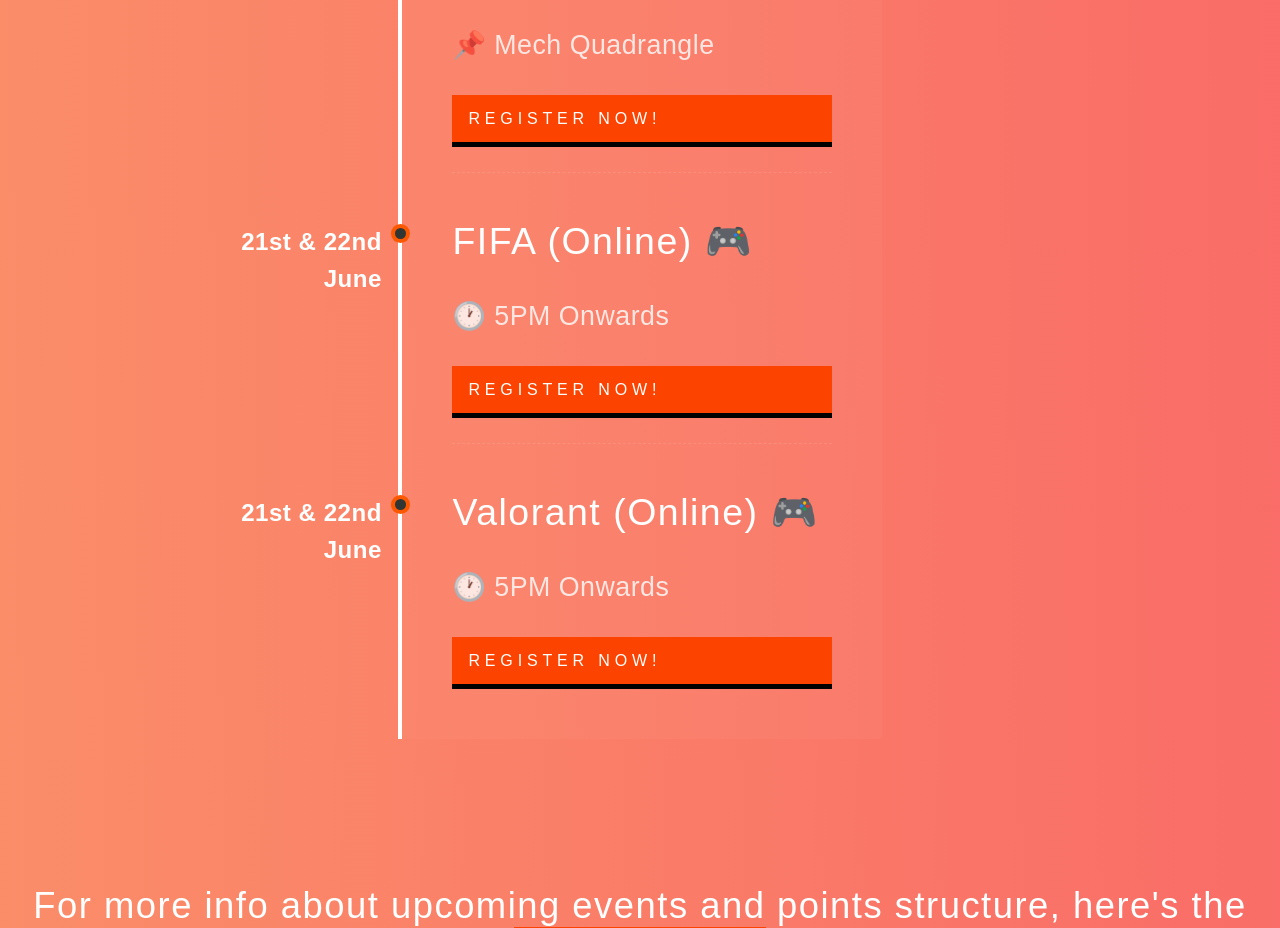
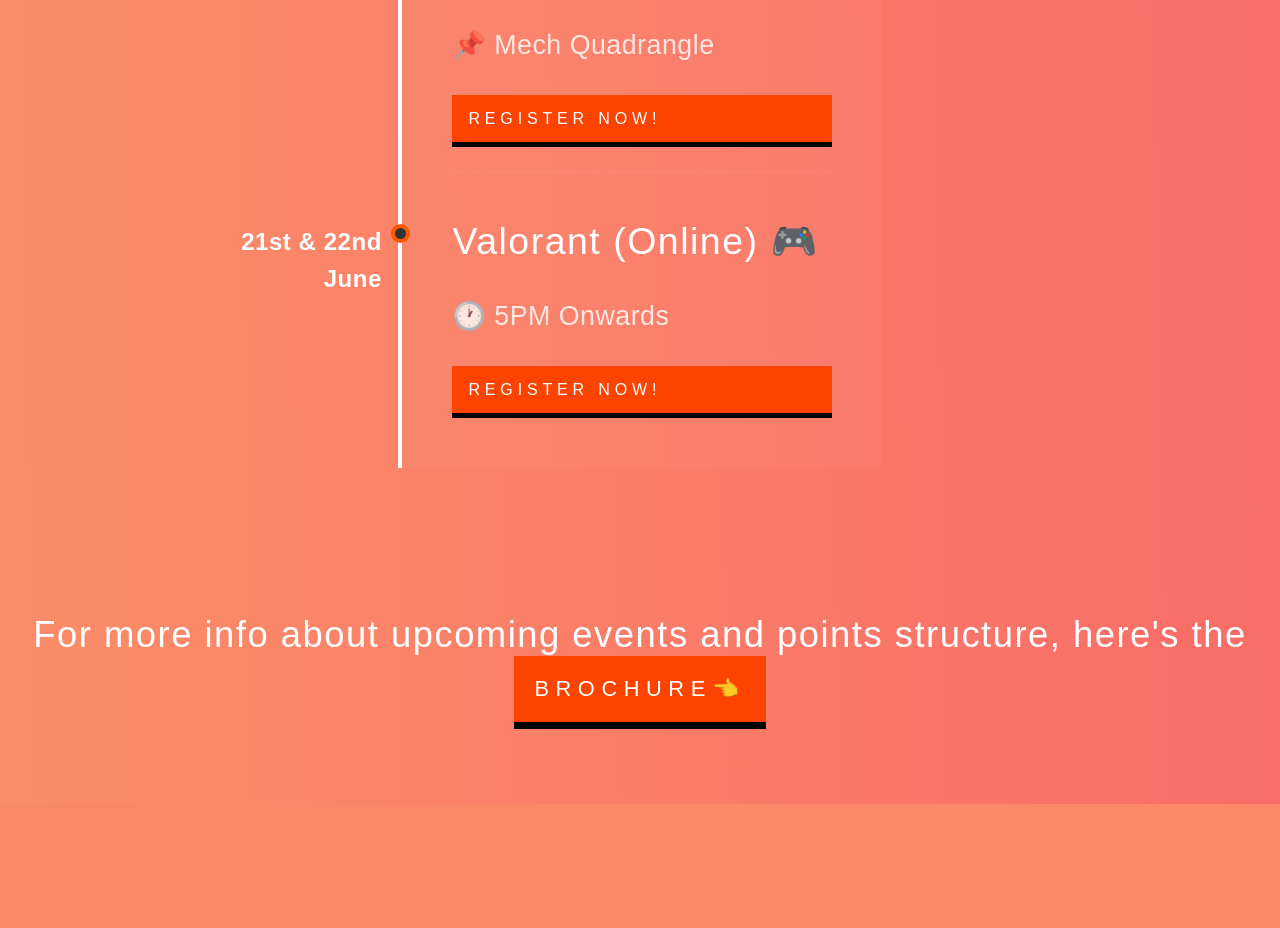
Before and after one commit to G-Aswin/Parichay22, a Flask app: page /prefest in a window 1280 px wide. Shown: the part 1526-2454 px from the top of the page. After the commit the page ends 2330 px from the top, so only its background shows below. Run offline with Flask 2, Linux system fonts and the light colour scheme; some web fonts are replaced.

Commit message:
event fix

```diff
--- a/templates/prefest.html
+++ b/templates/prefest.html
@@ -45,15 +45,15 @@
                 <a href="https://forms.gle/8SsbchoCvB3YsQou9"> Register Now!</a>
             </li>
             <li class="event" data-date="21st & 22nd June">
-                <h3>FIFA (Online) 🎮</h3>
+                <h3>Valorant (Online) 🎮</h3>
                 <p> 🕐 5PM Onwards</p>
-                <a> Register Now!</a>
+                <a href="https://docs.google.com/forms/d/e/1FAIpQLSd2QzsRKDJLbY-5Hr9UcNUIo64fUKc127W_DcyZM0jIdjuKkQ/viewform"> Register Now!</a>
             </li>
-            <li class="event" data-date="21st & 22nd June">
+            <!-- <li class="event" data-date="21st & 22nd June">
                 <h3>Valorant (Online) 🎮</h3>
                 <p> 🕐 5PM Onwards</p>
                 <a> Register Now!</a>
-            </li>
+            </li> -->
         </ul>
         <br>
         <br>
```
